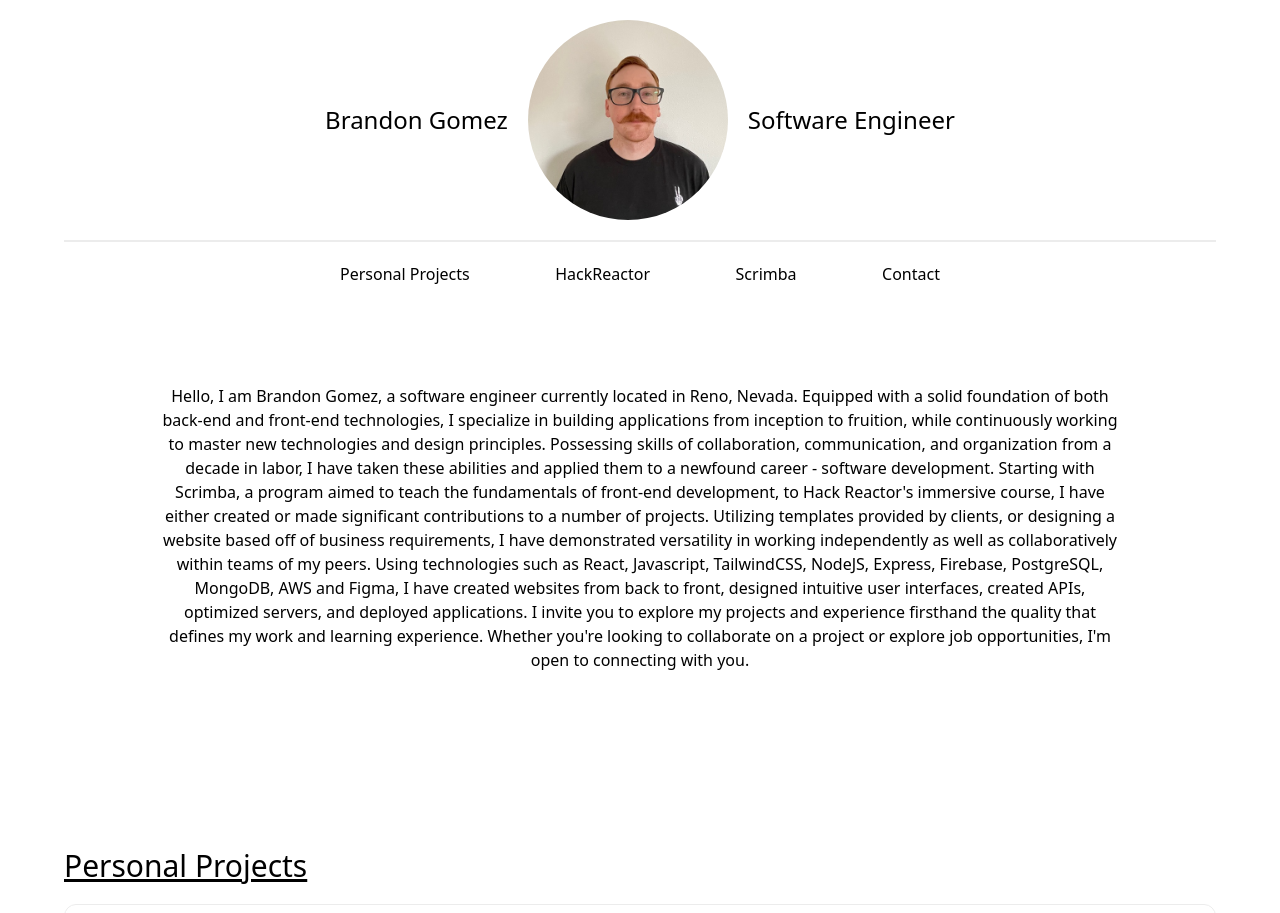
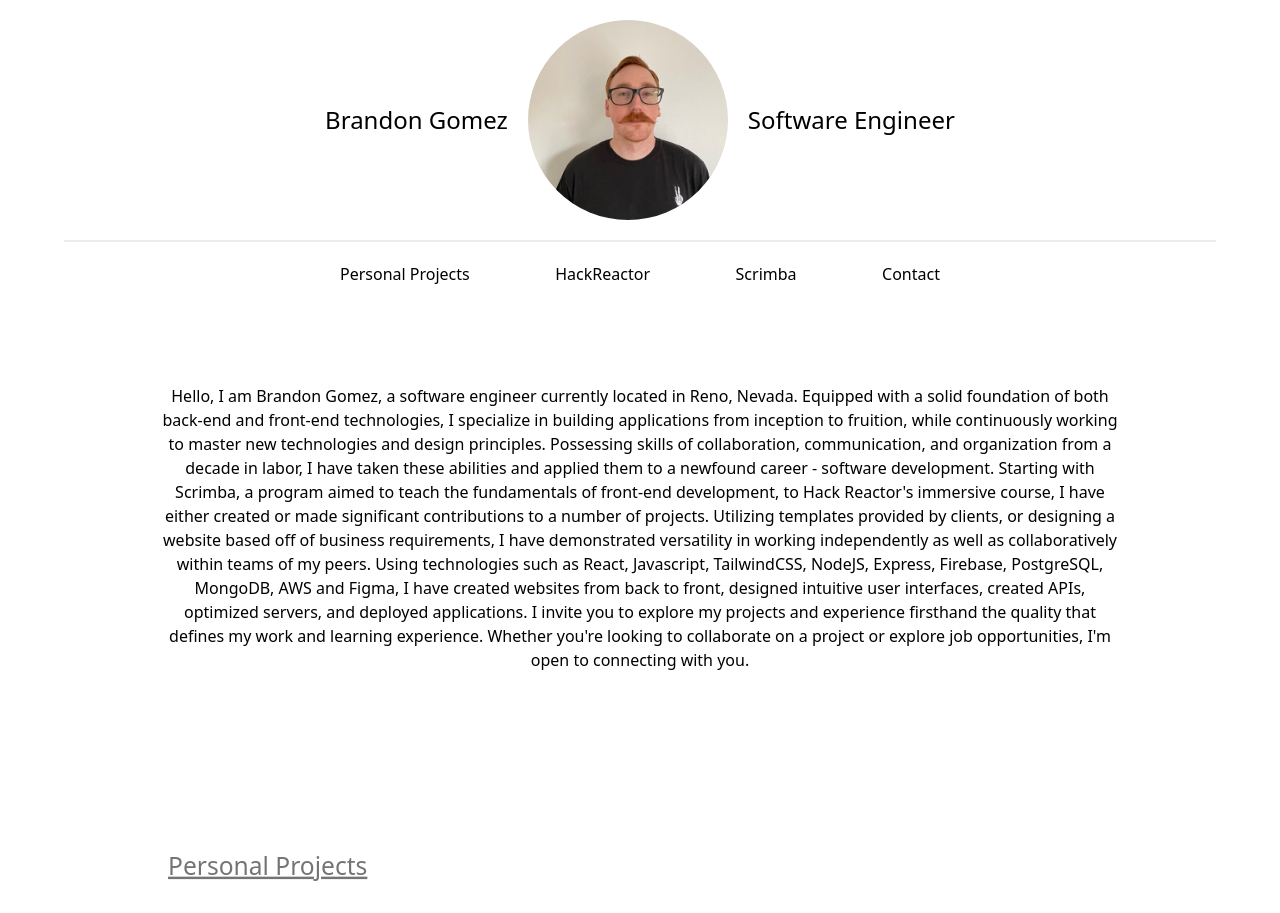
Before and after one commit to bgomez9212/portfolio, a React (Vite) app: page / in a window 1280 px wide. Shown: the top 913 px of the page. Built offline with nearby package versions, Linux system fonts and the light colour scheme.

Commit message:
fix for mobile

```diff
--- a/index.html
+++ b/index.html
@@ -11,11 +11,17 @@
     <script type="module" src="/src/main.tsx"></script>
     <script src="https://flackr.github.io/scroll-timeline/dist/scroll-timeline.js"></script>
     <style>
-      .scroll-view {
+      @media (min-width: 768px) {
+        .scroll-view {
         animation: fade-in linear;
         animation-timeline: view();
         animation-range-start: cover;
         animation-range-end: 500px;
+      }
+      }
+      .scroll-view {
+        animation: fade-in linear;
+        animation-timeline: view(800px -150px);
       }
       @keyframes fade-in {
         from {
--- a/src/index.css
+++ b/src/index.css
@@ -2,7 +2,7 @@
 @tailwind components;
 @tailwind utilities;
 
-.scroll-view {
+/* .scroll-view {
   animation: fade-in linear;
   animation-timeline: view();
   animation-range-start: cover;
@@ -51,4 +51,4 @@
     scale: 1;
     opacity: 1;
   }
-}
+} */
```
